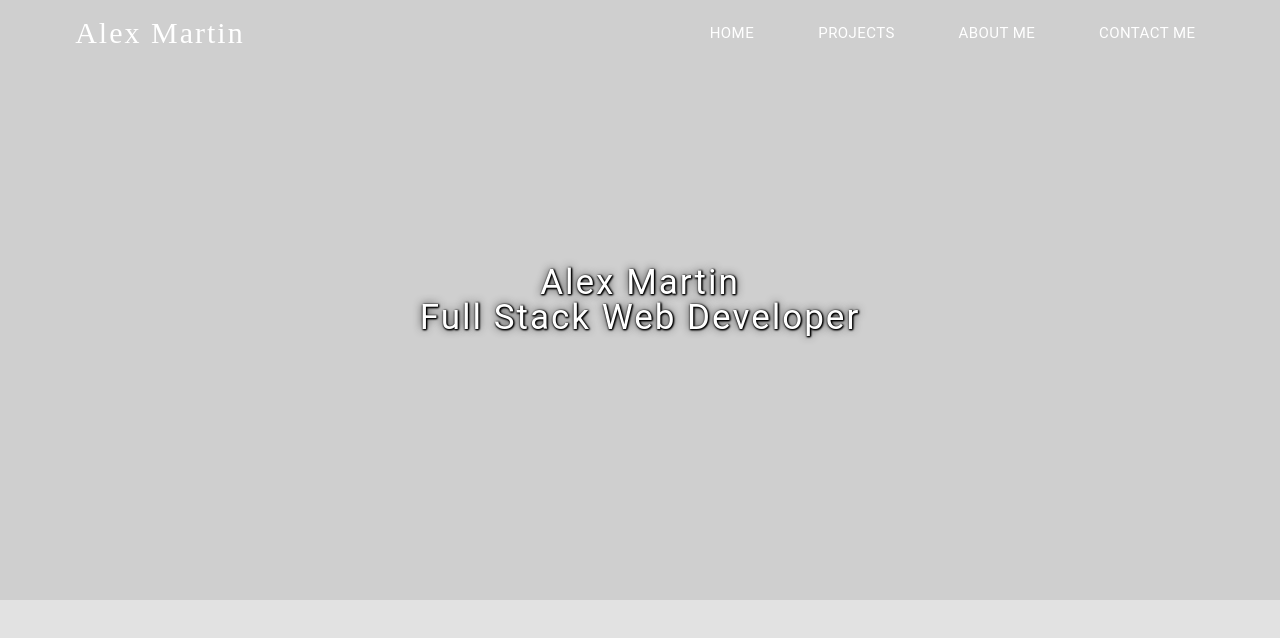
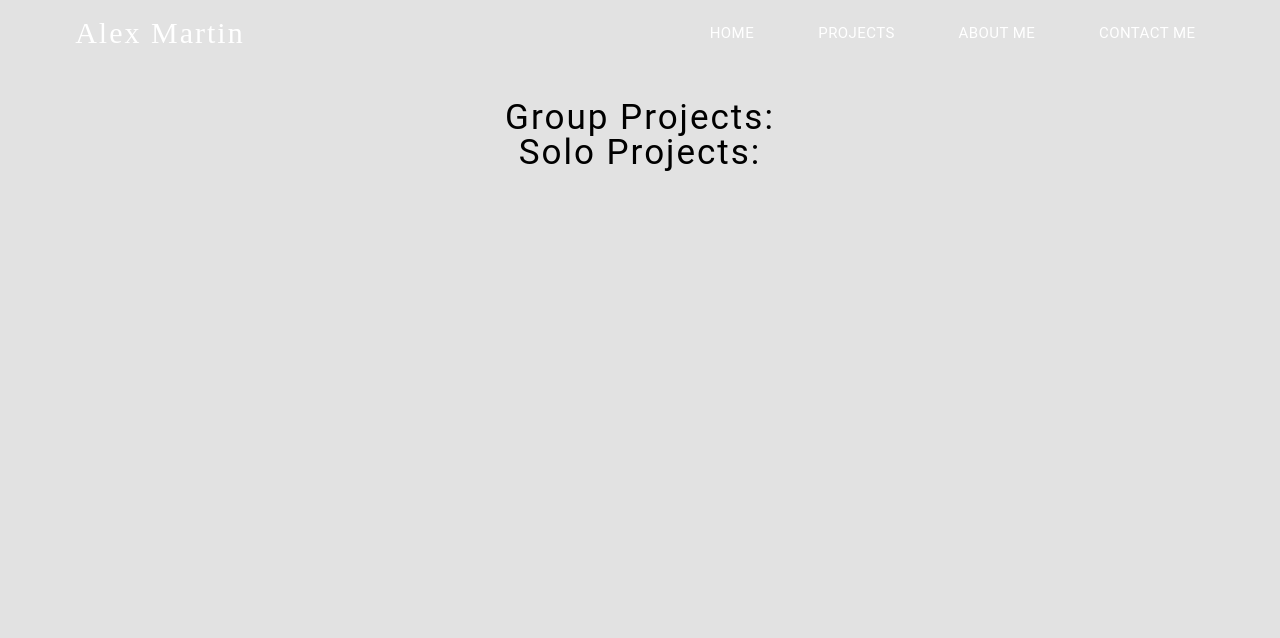
Before and after one commit to atonymartin20/Portfolio, a React (Create React App) app: page /projects in a window 1280 px wide. Shown: the top 638 px of the page. Built offline with nearby package versions, Linux system fonts and the light colour scheme; a web font is replaced by a local one.

Commit message:
Beginning Projects Page Layout

```diff
--- a/src/Components/Homepage/index.js
+++ b/src/Components/Homepage/index.js
@@ -13,7 +13,6 @@ const styles = () => ({
         fontSize: '2rem',
         "&:hover": {
             backgroundColor: "#AA1649",
-            // border: 'none',
         },
     },
     homepageDiv: {
--- a/src/Components/Projects/index.js
+++ b/src/Components/Projects/index.js
@@ -11,21 +11,21 @@ const styles = () => ({
     projectHeader: {
         boxSizing: 'border-box',
         textAlign: 'center',
-        backgroundColor: 'rgba(43, 43, 43, 0.1)',
+        // backgroundColor: 'rgba(43, 43, 43, 0.1)',
         display: 'flex',
         flexDirection: 'column',
         width: '100%',
         justifyContent: 'center',
         alignItems: 'center',
         padding: '100px 2.5%',
-        textShadow: '1px 1px 2px black, 1px 0px 2px black, 0px 1px 2px black, 0 0 8px #333',
-        height: '600px',
-        color: 'white',
+        // textShadow: '1px 1px 2px black, 1px 0px 2px black, 0px 1px 2px black, 0 0 8px #333',
+        // height: '600px',
+        color: 'black',
         fontSize: '3.5rem',
     },
 })
 
-class Homepage extends React.Component {
+class Projects extends React.Component {
     render() {
         const { classes } = this.props;
 
@@ -33,13 +33,12 @@ class Homepage extends React.Component {
             <div className={classes.projectsDiv}>
                 <Navbar />
                     <header className={classes.projectHeader}>
-                        <h1>Alex Martin</h1>
-                        <h2>Full Stack Web Developer</h2>
+                        <h1>Group Projects:</h1>
+                        <h1>Solo Projects:</h1>
                     </header>
             </div>
         )
     }
 }
 
-// Commit 5
-export default withStyles(styles)(Homepage);
+export default withStyles(styles)(Projects);
```
